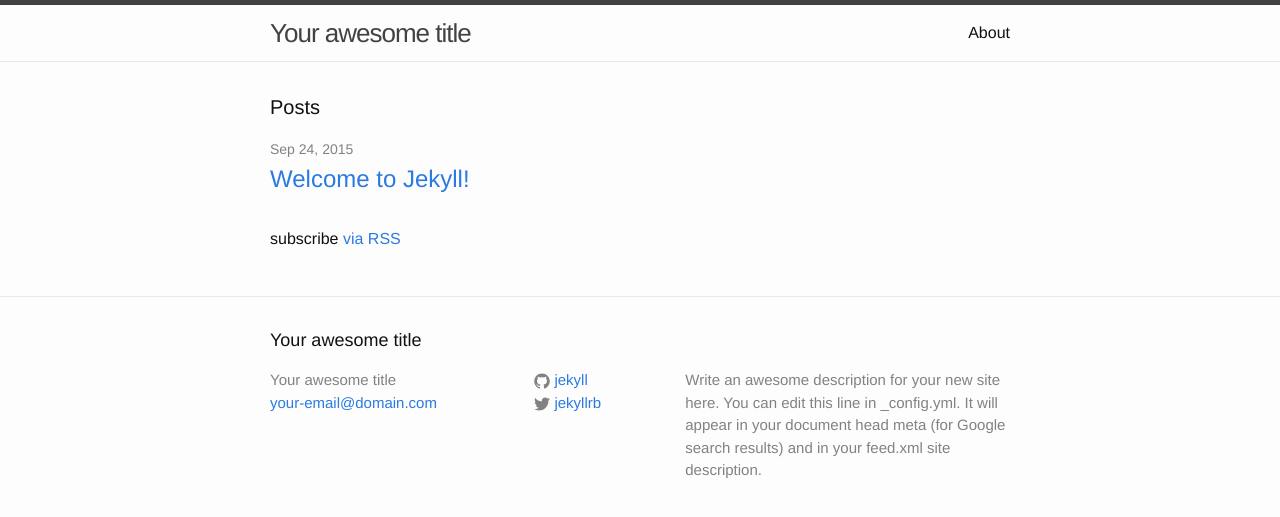
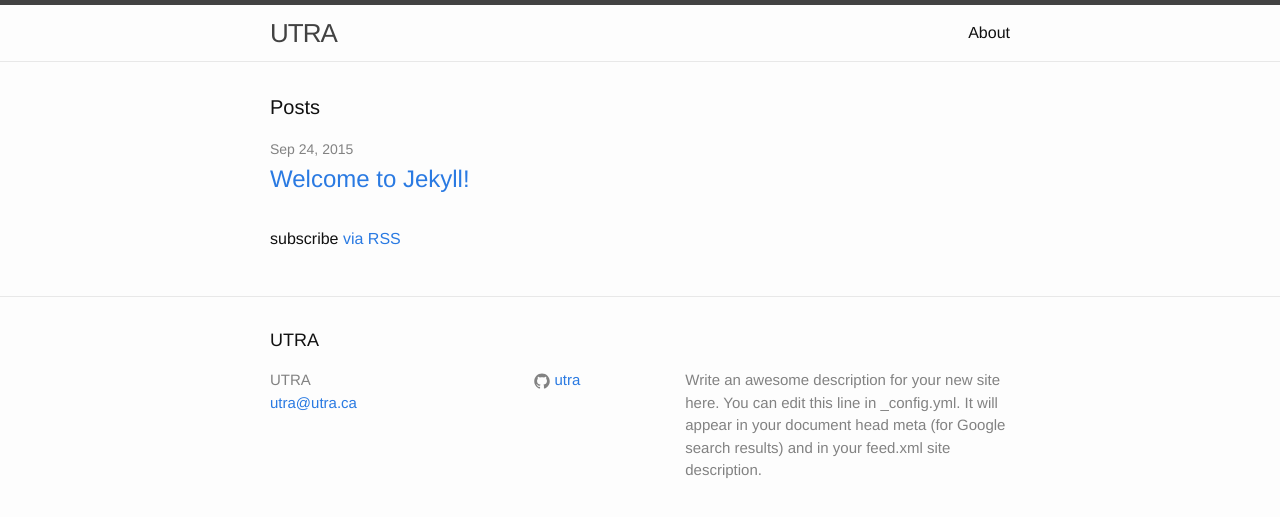
Before and after one commit to utra/utra-old-website, a Jekyll site: the page built from index.html, in a window 1280 px wide. Shown: the top 517 px of the page. Built offline with Jekyll 4.4.1, drawn with Linux system fonts in a browser that asks for light colours.

Commit message:
Put in UTRA things into the config instead of jekyll

```diff
--- a/_config.yml
+++ b/_config.yml
@@ -1,14 +1,13 @@
 # Site settings
-title: Your awesome title
-email: your-email@domain.com
+title: UTRA
+email: utra@utra.ca
 description: > # this means to ignore newlines until "baseurl:"
   Write an awesome description for your new site here. You can edit this
   line in _config.yml. It will appear in your document head meta (for
   Google search results) and in your feed.xml site description.
 baseurl: "" # the subpath of your site, e.g. /blog/
-url: "http://yourdomain.com" # the base hostname & protocol for your site
-twitter_username: jekyllrb
-github_username:  jekyll
+url: "http://utra.ca" # the base hostname & protocol for your site
+github_username:  utra
 
 # Build settings
 markdown: kramdown
```
